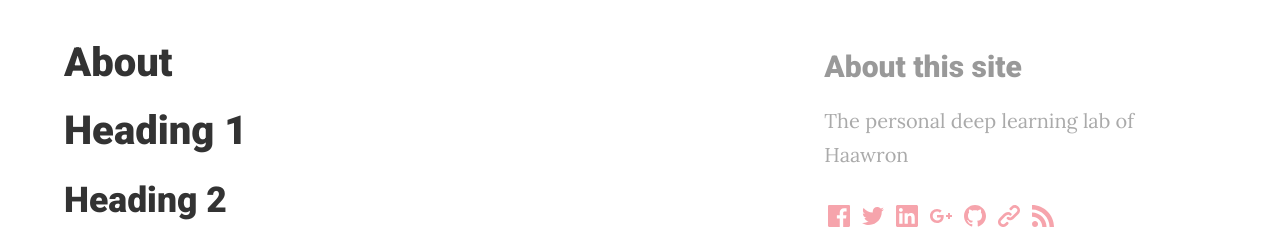
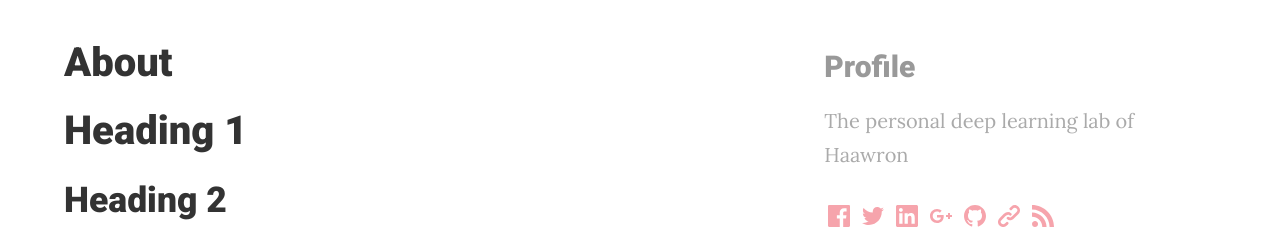
Before and after one commit to Haawron/Haawron.github.io, a Jekyll site: the page built from about.md, in a window 1280 px wide. Shown: the part 424-668 px from the top of the page. Built offline with Jekyll 4.4.1, drawn with Linux system fonts in a browser that asks for light colours; some web fonts are replaced; our own code applies the rules of GitHub Pages for plain Markdown files.

Commit message:
프로필로 바꿈

```diff
--- a/_includes/site-aside.html
+++ b/_includes/site-aside.html
@@ -7,7 +7,7 @@
 
   {% elsif page.layout == "page" or page.layout == "home" or page.layout == "blog" %}
     <section class="section  section--description">
-      <h3>About this site</h3>
+      <h3>Profile</h3>
       <p>{{ site.description }}</p>
       {% include nav-social.html %}
     </section>
```
